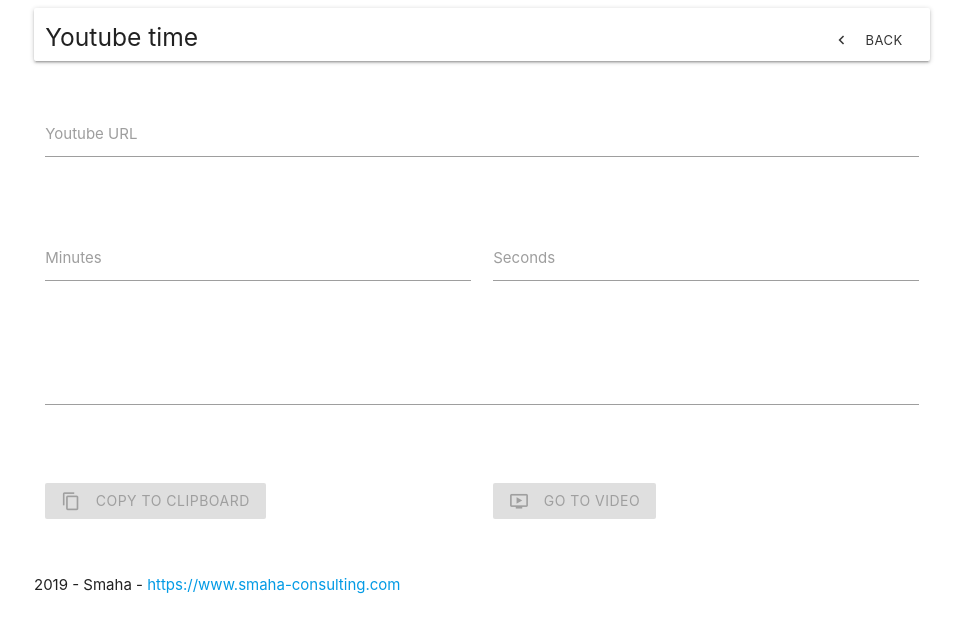
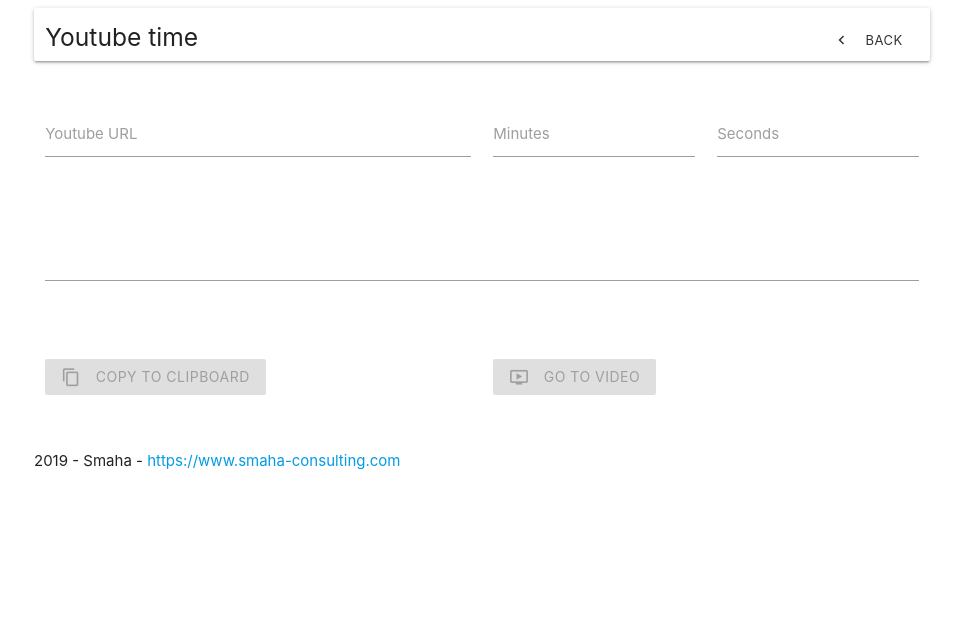
Before and after one commit to gcauvet/youtube-time, a plain HTML site: page index.html in a window 1280 px wide. Shown: the whole page, without its empty margins (158-1121 px from the left). Drawn offline with nearby package versions, Linux system fonts and the light colour scheme.

Commit message:
Put URL, minutes and seconds on the same line

```diff
--- a/index.html
+++ b/index.html
@@ -38,22 +38,15 @@
             <div class="row">
                 <form class="col s12">
                     <div class="row">
-                        <div class="input-field col s12">
+                        <div class="input-field col s6">
                             <input class="keyListener isNotEmpty" id="youtubeUrl" type="text">
                             <label for="youtubeUrl">Youtube URL</label>
                         </div>
-                    </div>
-                </form>
-            </div>
-
-            <div class="row">
-                <form class="col s12">
-                    <div class="row">
-                        <div class="input-field col s6">
+                        <div class="input-field col s3">
                             <input class="keyListener isNotEmpty numeric" id="minutes" type="text">
                             <label for="minutes">Minutes</label>
                         </div>
-                        <div class="input-field col s6">
+                        <div class="input-field col s3">
                             <input class="keyListener isNotEmpty numeric" id="seconds" type="text">
                             <label for="seconds">Seconds</label>
                         </div>
```
